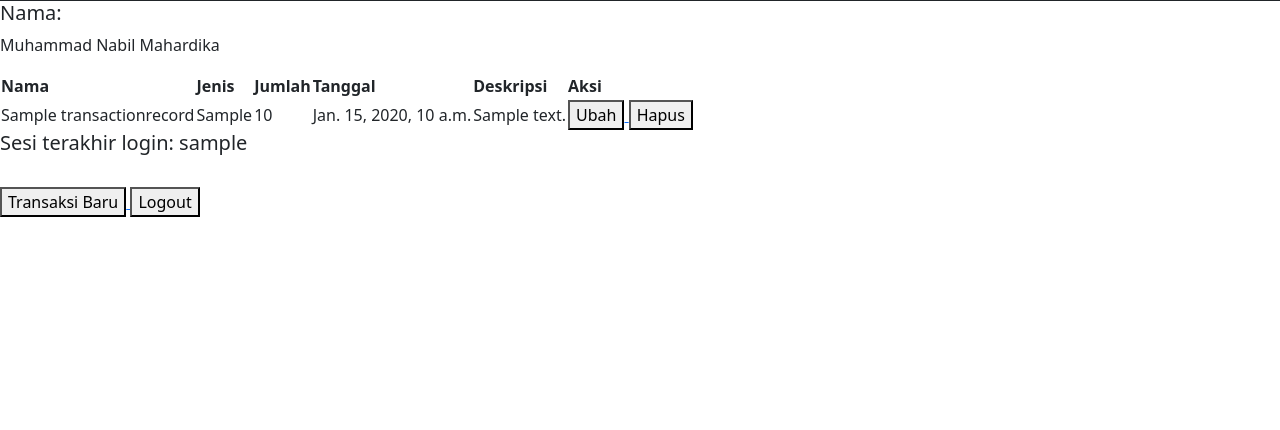
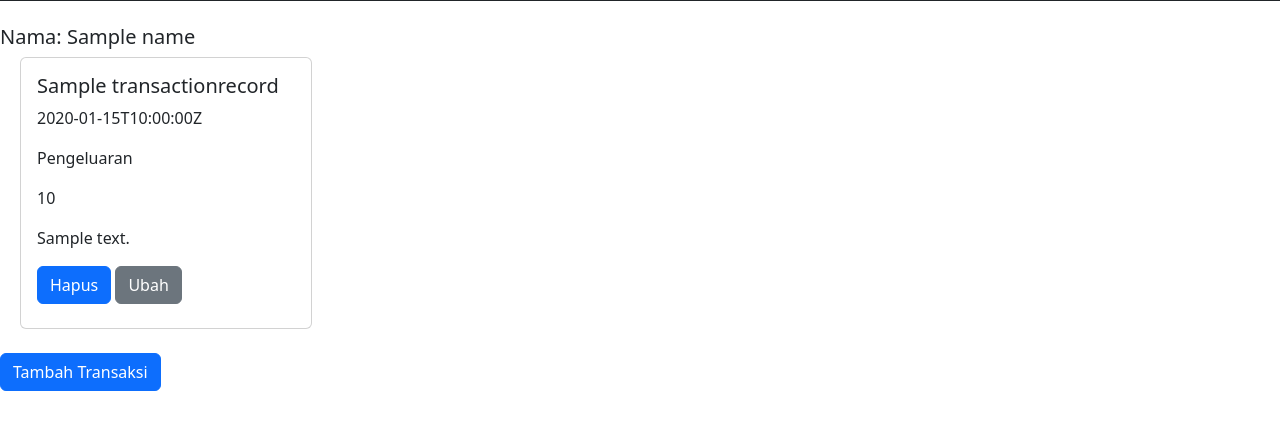
Before and after one commit to nabilmahardika02/Django_Tutorial_1, a Django app: template money_tracker/templates/tracker.html in a window 1280 px wide. Shown: the part 55-485 px from the top of the page. Run offline with Django 4.2, Linux system fonts and the light colour scheme; tables that the repository leaves empty hold one stand-in row (values such as "Sample post"); the template is opened without the code that fills it: values that come from a table or form of the project are taken from there, most other values are stand-ins (such as "Sample title", 1, 10 or a date in 2020); parts of the project's set-up code (start-up, migrations or seed data) failed here and were passed over.

Commit message:
tutorial5

```diff
--- a/money_tracker/models.py
+++ b/money_tracker/models.py
@@ -9,7 +9,7 @@
 
 class TransactionRecord(models.Model):
     name = models.CharField(max_length=50)
-    type = models.CharField(max_length=20)
+    type = models.CharField(max_length=20, choices=TYPE_CHOICES)
     amount = models.IntegerField()
     date = models.DateTimeField(auto_now_add=True)
     description = models.TextField()
--- a/money_tracker/templates/base.html
+++ b/money_tracker/templates/base.html
@@ -7,6 +7,7 @@
   <meta name="viewport" content="width=device-width, initial-scale=1.0">
   <link href="https://cdn.jsdelivr.net/npm/bootstrap@5.2.3/dist/css/bootstrap.min.css" rel="stylesheet" integrity="sha384-rbsA2VBKQhggwzxH7pPCaAqO46MgnOM80zW1RWuH61DGLwZJEdK2Kadq2F9CUG65" crossorigin="anonymous">
   <script src="https://cdn.jsdelivr.net/npm/bootstrap@5.2.3/dist/js/bootstrap.bundle.min.js" integrity="sha384-kenU1KFdBIe4zVF0s0G1M5b4hcpxyD9F7jL+jjXkk+Q2h455rYXK/7HAuoJl+0I4" crossorigin="anonymous"></script>
+  <script src="https://ajax.googleapis.com/ajax/libs/jquery/3.6.0/jquery.min.js"></script>
   {% block meta %}
   {% endblock meta %}
 </head>
--- a/money_tracker/templates/tracker.html
+++ b/money_tracker/templates/tracker.html
@@ -1,8 +1,67 @@
 {% extends 'base.html' %}
 
+{% block content %}
+<script>
+    $(document).ready(function(){
+        $.get("/tracker/json/", function(data) {
+            for (i=0; i<data.length; i++){
+                $('#tracker').append(`
+                <div id="${data[i].id}--task" class="col-md-6 col-lg-3 mb-3">
+                    <div class="card d-flex">
+                        <div class="card-body d-flex flex-column">
+                            <h5 class="card-title">${data[i].fields.name}</h5>
+                            <p class="card-text date">${data[i].fields.date}</p>
+                            <p class="card-text">${data[i].fields.type}</p>
+                            <p class="card-text">${data[i].fields.amount}</p>
+                            <p class="card-text">${data[i].fields.description}</p>
+                            <div class="mt-auto">
+                                <a href="/tracker/delete/${data[i].pk}" class="btn btn-primary delete mb-2">Hapus</a>
+                                <a href="/tracker/modify/${data[i].pk}" class="btn btn-secondary mb-2">Ubah</a>
+                            </div>
+                        </div>
+                    </div>
+                </div>
+                `)
+            }
+        });
+
+    $("#submit_btn").click(function(){
+            $.post("/tracker/create-ajax/", {
+                name: $("#name").val(),
+                type: $("#type").val(),
+                amount: $("#amount").val(),
+                description: $("#description").val()
+            },
+            function(result, status){
+                if (status == 'success'){
+                    $("#tracker").append(`
+                    <div id="${result.id}--task" class="col-md-6 col-lg-3 mb-3">
+                        <div class="card d-flex">
+                            <div class="card-body d-flex flex-column">
+                                <h5 class="card-title">${result.name}</h5>
+                                <p class="card-text date">${result.date}</p>
+                                <p class="card-text">${result.type}</p>
+                                <p class="card-text">${result.amount}</p>
+                                <p class="card-text">${result.description}</p>
+                                <div class="mt-auto">
+                                    <a href="/tracker/delete/${data[i].pk}" class="btn btn-primary delete mb-2">Hapus</a>
+                                    <a href="/tracker/modify/${data[i].pk}" class="btn btn-secondary mb-2">Ubah</a>
+                                </div>
+                            </div>
+                        </div>
+                    </div>
+                    `);
+                $('#name').val('')
+                $('#date').val('')
+                $('#amount').val('')
+                $('#description').val('')
+                }
+            })
+        })
+    })
+    </script>
 
 
-{% block content %}
 <nav class="navbar navbar-expand-lg navbar-dark bg-dark">
     <div class="container-fluid">
       <a class="navbar-brand" href="#">Money Tracker</a>
@@ -20,57 +79,45 @@
     </div>
   </nav>
 
-<h5>Nama: </h5>
-<p> Muhammad Nabil Mahardika</p>
 
-<table>
-    <tr>
-        <th>Nama</th>
-        <th>Jenis</th>
-        <th>Jumlah</th>
-        <th>Tanggal</th>
-        <th>Deskripsi</th>
-        <th>Aksi</th>
-    </tr>
-    {% comment %} Tambahkan data di bawah baris ini {% endcomment %}
+<body>
+    <br>
+    <h5>Nama: {{name}}</h5>
 
-    {% for transaction in list_of_transactions %}
-    <tr>
-        <td>{{transaction.name}}</td>
-        <td>{{transaction.type}}</td>
-        <td>{{transaction.amount}}</td>
-        <td>{{transaction.date}}</td>
-        <td>{{transaction.description}}</td>
-        <td>
-            <a href="{% url 'money_tracker:modify_transaction' transaction.pk %}">
-                <button>
-                    Ubah
-                </button>
-            </a>
-            <a href="{% url 'money_tracker:delete_transaction' transaction.pk %}">
-                <button>
-                    Hapus
-                </button>
-            </a>
-        </td>
-    </tr>
-    {% endfor %}
-</table>
+    <!-- Modal -->
+    <div class="modal" id="createModal" tabindex="-1" aria-labelledby="createModalLabel" aria-hidden="true">
+        <div class="modal-dialog">
+        <div class="modal-content">
+            <div class="modal-header">
+            <h1 class="modal-title fs-5" id="createModalLabel">Tambah Transaksi</h1>
+            <button type="button" class="btn-close" data-bs-dismiss="modal" aria-label="Cancel"></button>
+            </div>
+            <div class="modal-body">
+            {% csrf_token %}
+            <label for="name" class="form-label">Judul transaksi:</label><br>
+            <input type="text" id="name" class="form-control" name="name" placeholder="Bayar UKT"><br>
+            <label for="type" class="form-label">Tipe transaksi:</label>
+            <select name="type" id="type" class="form-select" aria-label="Default select example">
+                <option selected value="Pemasukan">Pemasukan</option>
+                <option value="Pengeluaran">Pengeluaran</option>
+            </select><br>
+            <label for="amount" class="form-label">Jumlah transaksi:</label><br>
+            <input type="number" id="amount" class="form-control" name="amount" placeholder="100000"><br>
+            <label for="description" class="form-label">Deskripsi transaksi:</label><br>
+            <input type="text" id="description" class="form-control" name="description" placeholder="UKT untuk Bulan Mei"><br>
+            </div>
+            <div class="modal-footer">
+            <button type="button" class="btn btn-secondary" data-bs-dismiss="modal">Cancel</button>
+            <button id="submit_btn" type="button" class="btn btn-primary create" id="add-task" data-bs-dismiss="modal">Add</button>
+            </div>
+        </div>
+        </div>
+    </div>
+</body>
 
-<h5>Sesi terakhir login: {{ last_login }}</h5>
-
-<br>
-
-<a href="{% url 'money_tracker:create_transaction' %}">
-    <button>
-        Transaksi Baru
-    </button>
-</a>
-
-<a href="{% url 'money_tracker:logout' %}">
-    <button>
-        Logout
-    </button>
-</a>
+<div class="row m-2" id="tracker"></div>
+<button type="button" class="btn btn-primary" data-bs-toggle="modal" data-bs-target="#createModal">
+    Tambah Transaksi
+</button>
 
 {% endblock content %}
--- a/money_tracker/urls.py
+++ b/money_tracker/urls.py
@@ -9,6 +9,8 @@
 from money_tracker.views import logout_user #sesuaikan dengan nama fungsi yang dibuat
 from money_tracker.views import modify_transaction
 from money_tracker.views import delete_transaction
+from money_tracker.views import create_transaction_ajax
+
 
 
 
@@ -31,6 +33,7 @@
     path('logout/', logout_user, name='logout'), #sesuaikan dengan nama fungsi yang dibuat
     path('modify/<int:id>', modify_transaction, name='modify_transaction'), #sesuaikan dengan nama fungsi yang dibuat
     path('delete/<int:id>', delete_transaction, name='delete_transaction'), #sesuaikan dengan nama fungsi yang dibuat
+    path('create-ajax/', create_transaction_ajax, name='create_transaction_ajax'),
 
 
 
--- a/money_tracker/views.py
+++ b/money_tracker/views.py
@@ -1,13 +1,10 @@
 import datetime
 from django.http import HttpResponseRedirect
 from django.urls import reverse
-
-
 from django.shortcuts import render
 from money_tracker.models import TransactionRecord
 from django.http import HttpResponseRedirect
 from money_tracker.forms import TransactionRecordForm
-from django.urls import reverse
 from django.http import HttpResponse
 from django.core import serializers
 from django.shortcuts import redirect
@@ -16,6 +13,8 @@
 from django.contrib.auth import authenticate, login
 from django.contrib.auth import logout
 from django.contrib.auth.decorators import login_required
+from django.http import JsonResponse
+from django.views.decorators.csrf import csrf_exempt
 
 
 
@@ -123,3 +122,26 @@
     transaction.delete()
     # Kembali ke halaman awal
     return HttpResponseRedirect(reverse('money_tracker:show_tracker'))
+
+@csrf_exempt
+def create_transaction_ajax(request):
+    # create object of form
+    form = TransactionRecordForm(request.POST or None)
+
+    if form.is_valid() and request.method == "POST":
+        form.save()
+        data = TransactionRecord.objects.last()
+
+        # parsing the form data into json
+        result = {
+            'id':data.id,
+            'name':data.name,
+            'type':data.type,
+            'amount':data.amount,
+            'date':data.date,
+            'description':data.description,
+        }
+        return JsonResponse(result)
+
+        context = {'form': form}
+        return render(request, "create_transaction.html", context)
```
